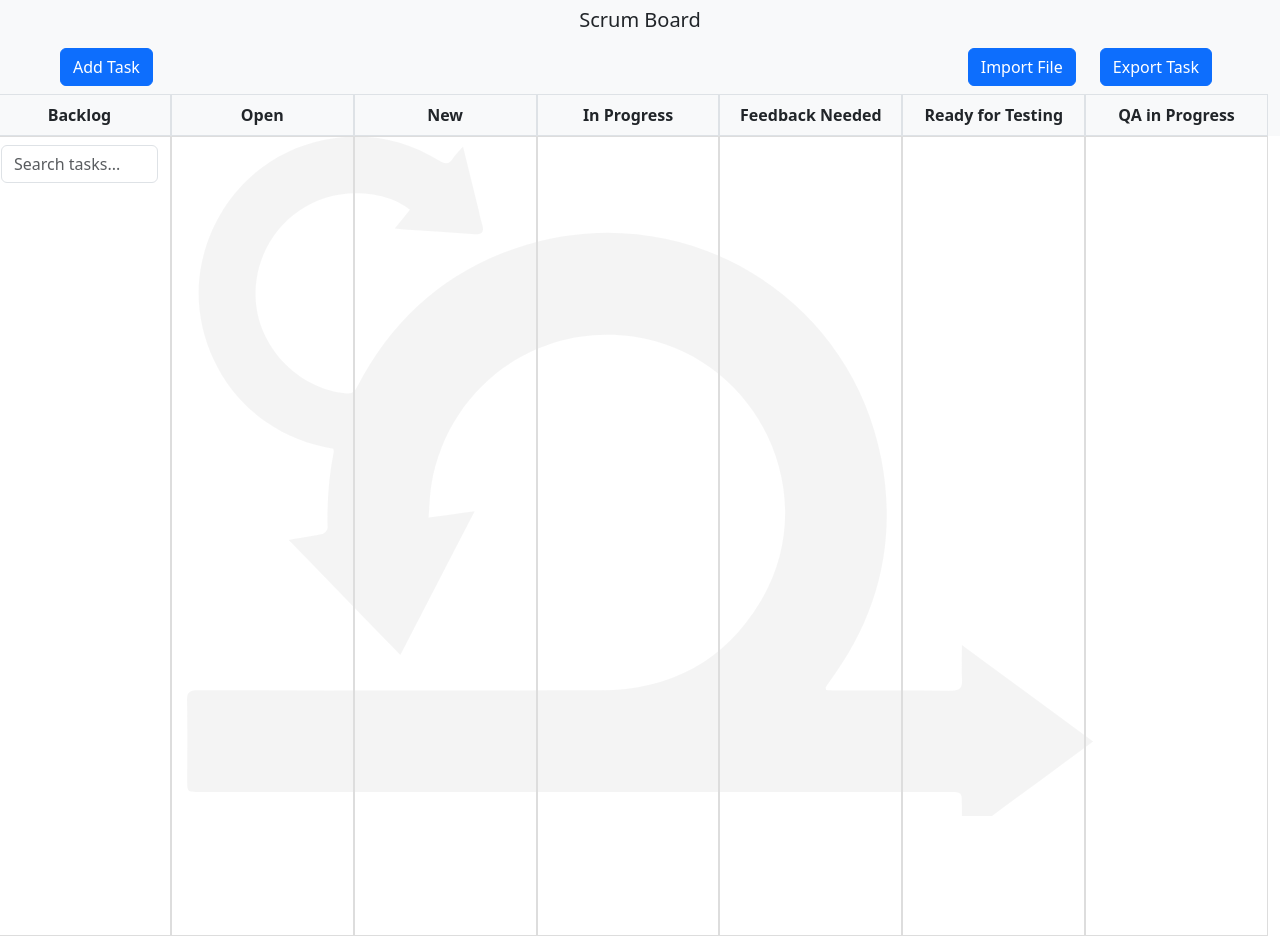
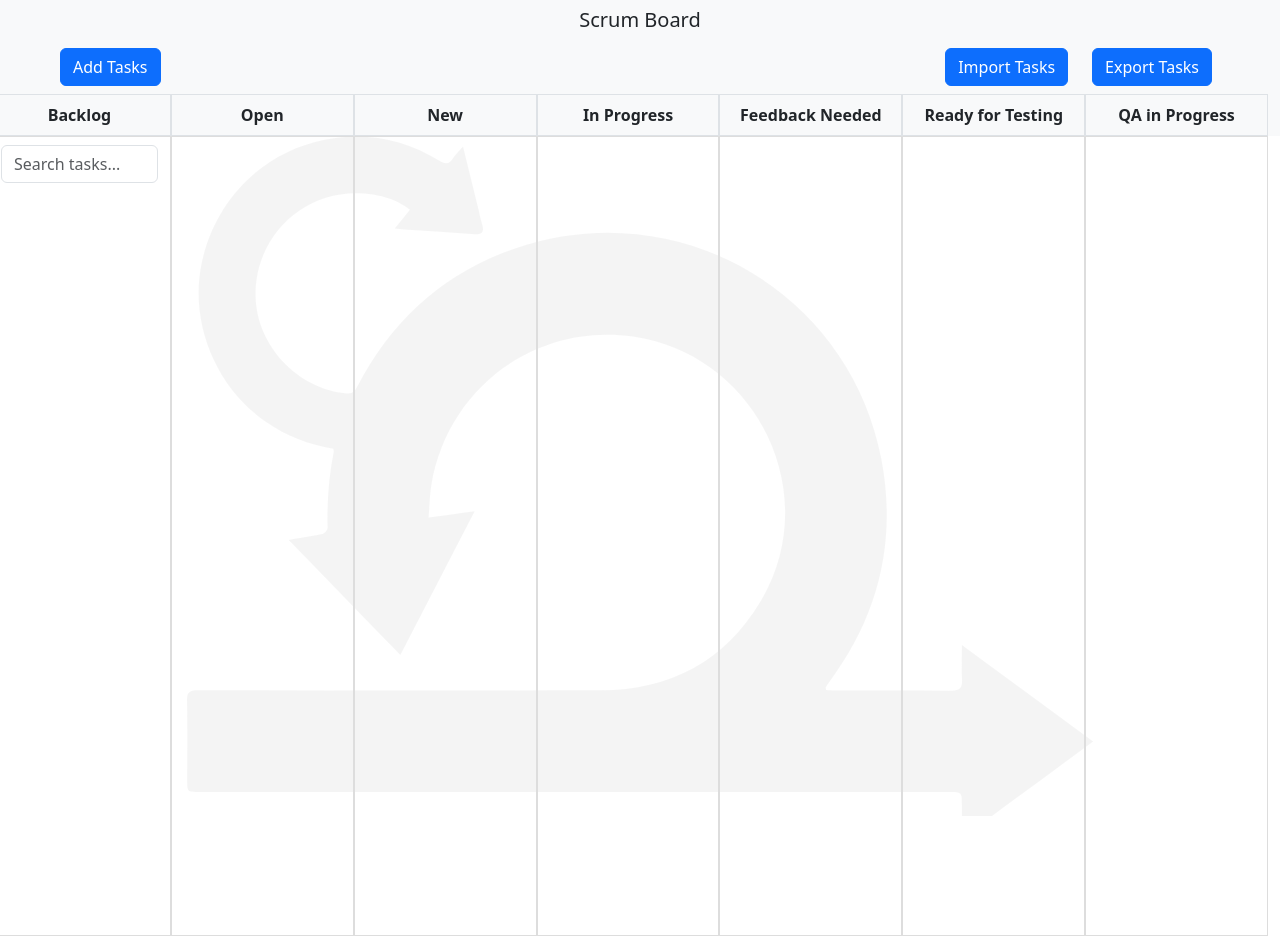
Before and after one commit to talhaiftikhar12549/Scrum-Board, a Vue app: page / in a window 1280 px wide. Built offline with nearby package versions, Linux system fonts and the light colour scheme.

Commit message:
Changed Button Text

```diff
--- a/src/components/addItemModal.vue
+++ b/src/components/addItemModal.vue
@@ -8,7 +8,7 @@
         <div>
           <!-- Button trigger modal -->
           <button type="button" class="btn btn-primary" data-bs-toggle="modal" data-bs-target="#exampleModal">
-            Add Task
+            Add Tasks
           </button>
           <!-- Modal -->
           <div class="modal fade" id="exampleModal" tabindex="-1" aria-labelledby="exampleModalLabel" aria-hidden="true">
@@ -133,12 +133,12 @@
         <div class="d-flex px-2 ">
           <div class="mx-4">
             <button class="btn btn-primary" @click="triggerFileInput">
-              Import File
+              Import Tasks
             </button>
             <input type="file" ref="fileInput" @change="handleFileUpload" style="display: none;">
           </div>
           <button class="btn btn-primary" @click="downloadJson">
-            Export Task
+            Export Tasks
           </button>
         </div>
       </div>
```
